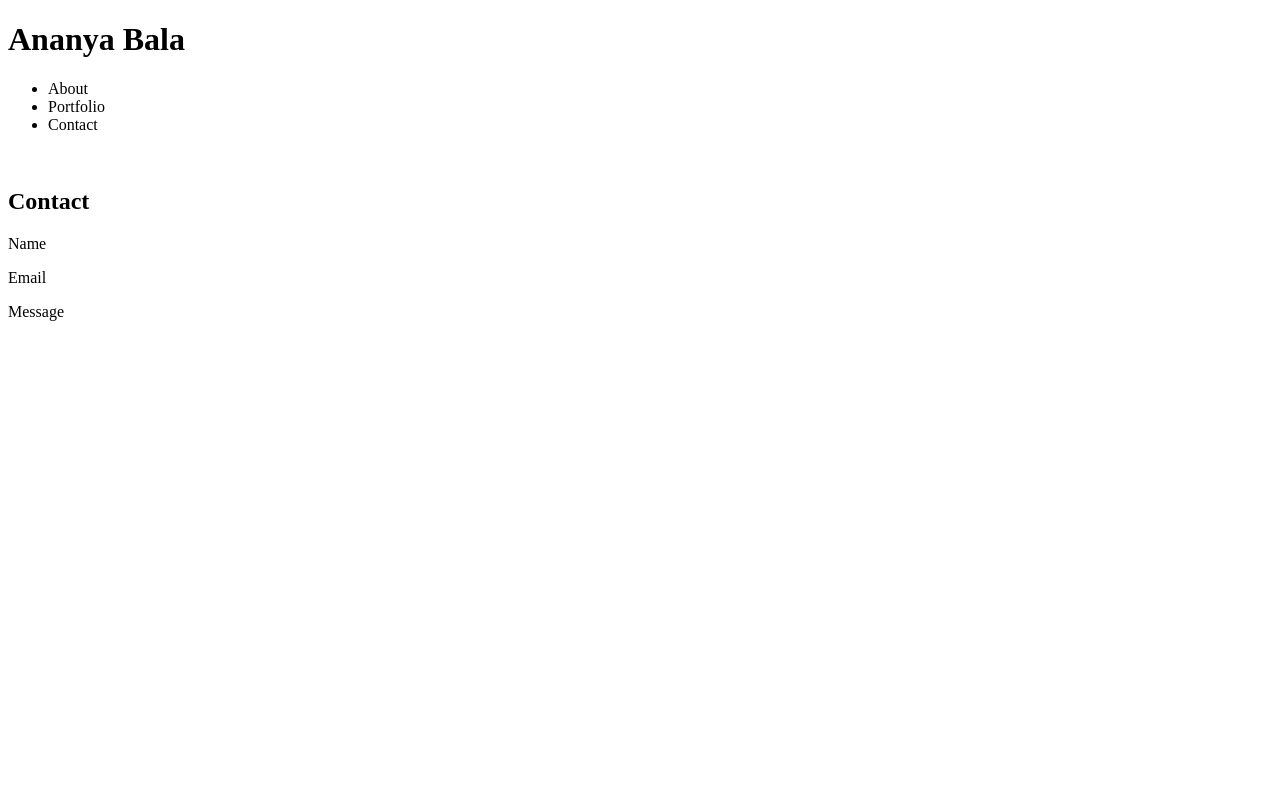
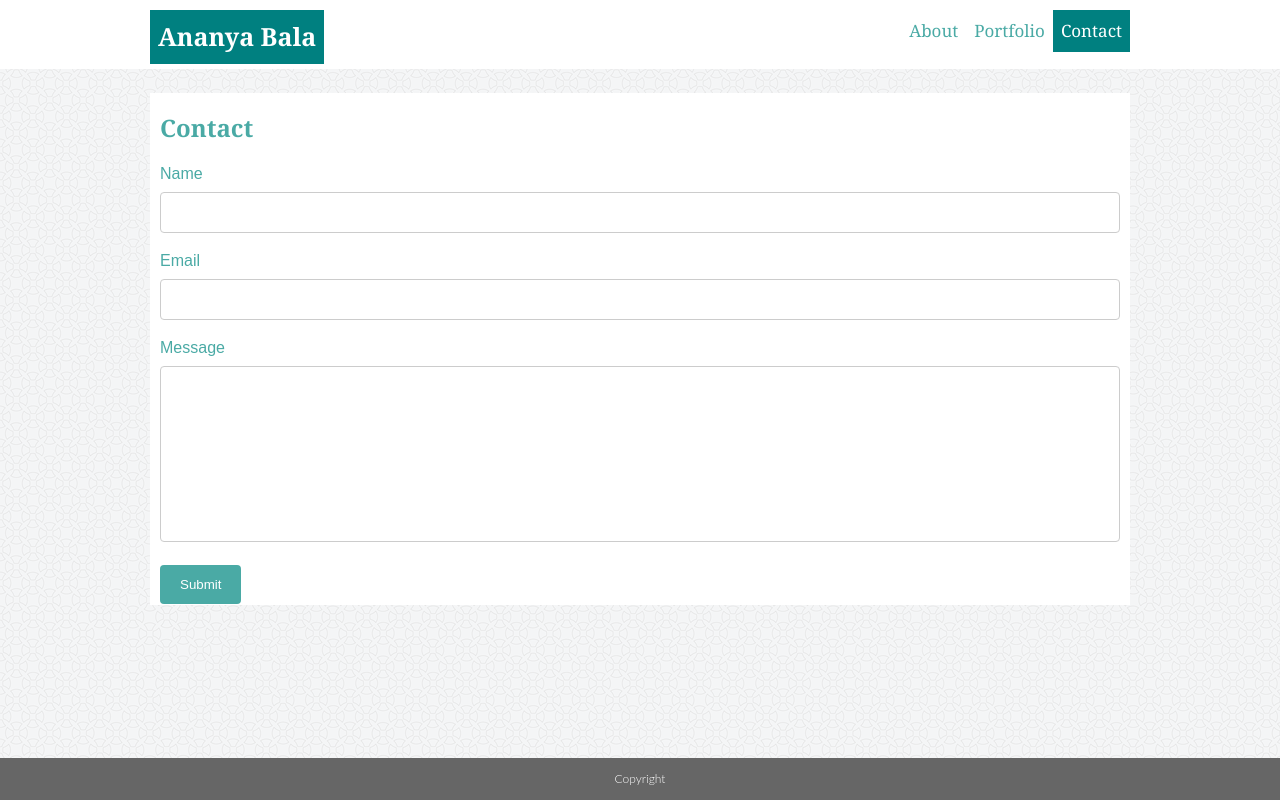
Before and after one commit to ananyabala/Basic-Portfolio, a plain HTML site: page contact.html in a window 1280 px wide. Drawn offline with Linux system fonts and the light colour scheme; files whose address does not match are found by name.

Commit message:
Finished Website

```diff
--- a/assets/css/style.css
+++ b/assets/css/style.css
@@ -1,6 +1,7 @@
-/* For the base text, unless I have special requirements for titles, etc.*/
+/*BASIC WEBSITE THEME FORMATTING */
 
 body {
+    /*font, background theme, font size, etc.*/
     font-family: 'Lato', arial, sans-serif;
     font-size: 16px;
     line-height: 1.5;
@@ -10,7 +11,22 @@ body {
     margin: 0;
 }
 
-/* Removing bullets for the list I have*/
+/*Footer*/
+
+.footer {
+    position: fixed;
+    left: 0;
+    bottom: 0;
+    width: 100%;
+    background-color: #666666;
+    color: white;
+    text-align: center;
+    font-size: 12px;
+}
+
+/* HEADER FORMATTING */
+
+/* Removing bullets to list About, Portfolio, Contact:'menu' items, next to each other */
 
 ul {
     list-style-type: none;
@@ -32,7 +48,7 @@ li {
     font-weight: bold;
 }
 
-/* Header for About, Portfolio and Contact*/
+/* Aligning About, Portfolio and Contact to the left*/
 
 .floatright {
     float: right;
@@ -50,13 +66,16 @@ a {
 .header {
     box-sizing: border-box;
     border-color: #cccccc;
-    padding: 20px;
+    padding-top: 10px;
+    padding-bottom: 5px;
+    padding-left: 150px;
+    padding-right: 150px;
     overflow: hidden;
     background-color: #ffffff;
     font-size: 17px;
 }
 
-/* Header specifically for 'Ananya Bala' */
+/* Teal highlight for 'Ananya Bala' */
 
 .header a {
     float: left;
@@ -72,7 +91,7 @@ a {
     color: #ffffff;
 }
 
-/*  Selected menu item from navigation pane */
+/*  Highlighting selected menu item from navigation pane */
 
 .header a.clicked {
     background-color: teal;
@@ -81,7 +100,9 @@ a {
     border-radius: 0px;
 }
 
-/* Formatting 'About Me' */
+/* ABOUT PAGE FORMAT */
+
+/* Formatting 'About Me' title */
 
 #titleofbody {
     font-weight: bold;
@@ -90,52 +111,101 @@ a {
     font-size: 24px;
 }
 
-/* Formatting page width & layout for About Me text */
+/* Formatting Hi! text */
+#hi {
+    color: #4aaaa5;
+    font-family: Arial, Helvetica, sans-serif;
+}
+
+/* Formatting page width & layout for About, Portfolio */
 
 .body {
     background-color: #ffffff;
     border-color: #dddddd;
     max-width: 960px;
     margin: 0 auto;
-    padding: 20px;
+    padding-left: 10px;
+    padding-right: 10px;
+    padding-top: 1px;
+    padding-bottom: 1px;
     box-sizing: content-box;
     height: 400px;
 }
 
-/*Footer*/
-
-.footer {
-    position: fixed;
-    left: 0;
-    bottom: 0;
-    width: 100%;
-    background-color: #666666;
-    color: white;
-    text-align: center;
-    font-size: 12px;
-}
+/* PORTFOLIO PAGE SPECIFICS */
 
 div.gallery {
+    /* picture layout & underlying text */
     margin: 5px;
     border: none;
     float: left;
     width: 180px;
     background-color: #ffffff;
     font-family: Arial, Helvetica, sans-serif;
-    font-weight: bold;
+    font-weight: bold
 }
 
 div.gallery:hover {
+    /*hover dotted border */
     border: 2px dotted teal;
 }
 
 div.gallery img {
+    /*background for the images */
     width: 100%;
     height: auto;
     background-color: #ffffff;
 }
 
 div.desc {
+    /*Spacing between images and description text*/
     padding: 15px;
     text-align: center;
 }
+
+/* CONTACT PAGE FORMAT */
+
+/* Formatting page width & layout for Contact Page */
+
+.contactbody {
+    background-color: #ffffff;
+    border-color: #dddddd;
+    max-width: 960px;
+    margin: 0 auto;
+    padding-left: 10px;
+    padding-right: 10px;
+    padding-top: 1px;
+    padding-bottom: 1px;
+    box-sizing: content-box;
+    height: auto;
+}
+
+input[type=text], textarea {
+    /* text fields & text field titles */
+    width: 100%;
+    padding: 12px;
+    border: 1px solid #ccc;
+    border-radius: 4px;
+    box-sizing: border-box;
+    margin-top: 6px;
+    margin-bottom: 16px;
+    resize: none;
+    font-family: Arial, Helvetica, sans-serif;
+}
+
+input[type=submit] {
+    /* The submit button */
+    background-color: #4aaaa5;
+    color: white;
+    padding: 12px 20px;
+    border: none;
+    border-radius: 4px;
+    cursor: pointer;
+    font-family: Arial, Helvetica, sans-serif;
+}
+
+.name {
+    /*Form field titles */
+    font-family: Arial, Helvetica, sans-serif;
+    color: #4aaaa5;
+}
--- a/contact.html
+++ b/contact.html
@@ -2,20 +2,56 @@
 
 <head>
     <title>Ananya Bala Bio</title>
+    <link rel="stylesheet" type="text/css" href="file:///Users/ananyabala/Desktop/testdir/homework/Basic-Portfolio/assets/css/style.css">
 </head>
 
 <body>
-    <!-- Header/Navigation Pane -->
-    <h1>Ananya Bala</h1>
-    <ul>
-        <li>About</li>
-        <li>Portfolio</li>
-        <li>Contact</li>
+    <!-- Header Info -->
+    <!-- Almost the same as index.html, read comments there for an explanation of the header -->
+    <div class="header">
+
+        <ul>
+            <li id="floatleft">
+                <a href="file:///Users/ananyabala/Desktop/testdir/homework/Basic-Portfolio/index.html" class="clicked">Ananya Bala</a>
+            </li>
+        </ul>
+        <div class="header-right"></div>
+        <ul class="floatright">
+            <li>
+                <a href="file:///Users/ananyabala/Desktop/testdir/homework/Basic-Portfolio/index.html">About</a>
+            </li>
+            <li>
+                <a href="file:///Users/ananyabala/Desktop/testdir/homework/Basic-Portfolio/portfolio.html">Portfolio</a>
+            </li>
+            <li>
+                <a href="file:///Users/ananyabala/Desktop/testdir/homework/Basic-Portfolio/contact.html" class="clicked">Contact</a>
+            </li>
+    </div>
     </ul>
     <br>
-    <h2>Contact</h2>
-    <p>Name</p>
-    <p>Email</p>
-    <p>Message</p>
+
+    <!-- Form -->
+    <form class="contactbody">
+        <h1 id="titleofbody">Contact</h1> <!-- Title of Form -->
+        <div class="name">
+            Name
+            <br>
+            <input type="text" name="firstname"> <!--Name Field in Form-->
+            <br> Email
+            <br>
+            <input type="text" name="email"><!--Email Field in Form-->
+            <br> Message
+            <br>
+            <textarea name="message" id="message" cols="30" rows="10"></textarea> <!--Message field in Form-->
+            <br>
+        </div>
+
+        <input type="submit" value="Submit"> <!-- Submit button -->
+
+    </form>
+
+    <div class="footer">
+        <p>Copyright</p>
+    </div>
 
 </body>
```
Also changed, not shown: index.html (+27 -9 lines), portfolio.html (+23 -11 lines).
